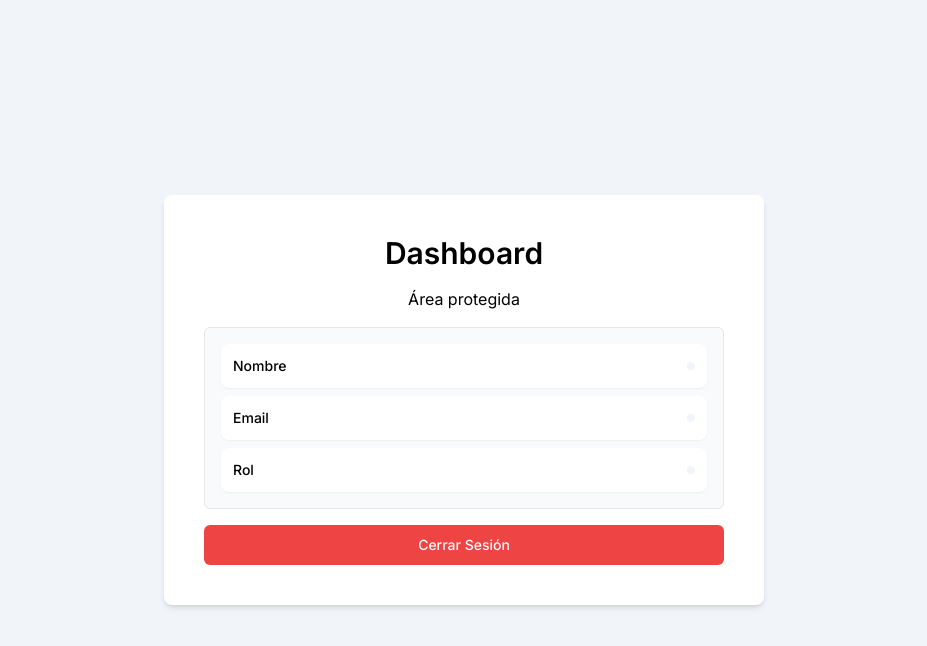
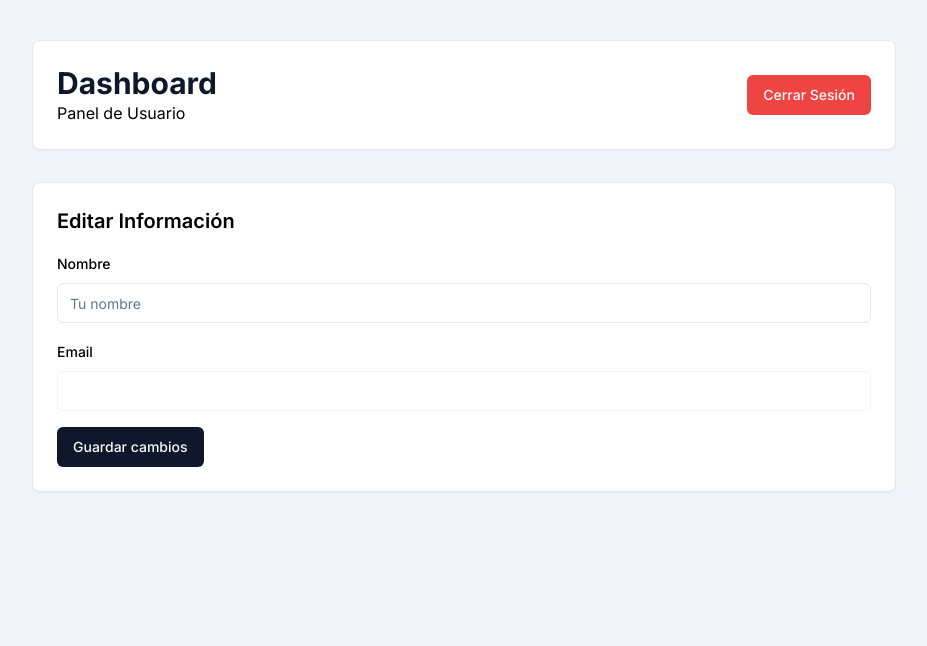
Before and after one commit to alexxmihai24/Trabajo_tema7, a Next.js app: page /dashboard in a window 1280 px wide. Shown: the top 646 px of the page, without its empty margins (176-1103 px from the left). Built offline with nearby package versions, Linux system fonts and the light colour scheme; no server answers.

Commit message:
Feat: Add Dashboard, Admin Panel, User Info editing, and Discord login

```diff
--- /dev/null
+++ b/src/actions/admin-actions.js
@@ -0,0 +1,39 @@
+"use server";
+
+import { db } from "@/src/lib/prisma";
+import { revalidatePath } from "next/cache";
+import { auth } from "@/src/auth";
+
+// Helper function to check admin role
+async function checkAdmin() {
+    const session = await auth();
+    if (session?.user?.role !== "ADMIN") {
+        throw new Error("No autorizado");
+    }
+    return session;
+}
+
+export async function deleteUser(userId) {
+    try {
+        await checkAdmin();
+        await db.user.delete({ where: { id: userId } });
+        revalidatePath("/dashboard");
+        return { success: "Usuario eliminado" };
+    } catch (error) {
+        return { error: "Error al eliminar usuario" };
+    }
+}
+
+export async function toggleUserActive(userId, currentStatus) {
+    try {
+        await checkAdmin();
+        await db.user.update({
+            where: { id: userId },
+            data: { active: !currentStatus },
+        });
+        revalidatePath("/dashboard");
+        return { success: "Estado actualizado" };
+    } catch (error) {
+        return { error: "Error al actualizar estado" };
+    }
+}
--- /dev/null
+++ b/src/actions/user-actions.js
@@ -0,0 +1,31 @@
+"use server";
+
+import { auth } from "@/src/auth";
+import { db } from "@/src/lib/prisma";
+import { revalidatePath } from "next/cache";
+
+export async function updateUserInfo(formData) {
+    const session = await auth();
+
+    if (!session) {
+        return { error: "No autorizado" };
+    }
+
+    const name = formData.get("name");
+
+    if (!name) {
+        return { error: "El nombre es obligatorio" };
+    }
+
+    try {
+        await db.user.update({
+            where: { id: session.user.id },
+            data: { name },
+        });
+
+        revalidatePath("/dashboard");
+        return { success: "Información actualizada" };
+    } catch (error) {
+        return { error: "Error al actualizar la información" };
+    }
+}
--- a/src/app/dashboard/page.jsx
+++ b/src/app/dashboard/page.jsx
@@ -1,45 +1,40 @@
 import { auth, signOut } from "@/src/auth";
 import { Button } from "@/src/components/ui/button";
+import { UserInfo } from "@/src/components/dashboard/user-info";
+import { AdminPanel } from "@/src/components/dashboard/admin-panel";
 
 const DashboardPage = async () => {
     const session = await auth();
 
     return (
-        <div className="flex flex-col items-center justify-center min-h-screen bg-slate-100">
-            <div className="bg-white p-10 rounded-lg shadow-md w-[600px] flex flex-col gap-y-4">
-                <div className="flex flex-col items-center gap-y-4">
-                    <h1 className="text-3xl font-semibold">Dashboard</h1>
-                    <p className="text-muted-foreground">Área protegida</p>
-                </div>
-                <div className="flex flex-col gap-y-2 p-4 border rounded-md bg-slate-50">
-                    <div className="flex flex-row justify-between items-center shadow-sm p-3 bg-white rounded-lg">
-                        <p className="text-sm font-medium">Nombre</p>
-                        <p className="truncate text-xs max-w-[180px] font-mono p-1 bg-slate-100 rounded-md">
-                            {session?.user?.name}
-                        </p>
+        <div className="flex flex-col items-center min-h-screen bg-slate-100 py-10">
+            <div className="w-full max-w-4xl space-y-8 px-4">
+                {/* Header */}
+                <div className="bg-white p-6 rounded-lg shadow-sm border flex justify-between items-center">
+                    <div>
+                        <h1 className="text-3xl font-bold text-slate-900">Dashboard</h1>
+                        <p className="text-muted-foreground">{session?.user?.role === "ADMIN" ? "Panel de Administrador" : "Panel de Usuario"}</p>
                     </div>
-                    <div className="flex flex-row justify-between items-center shadow-sm p-3 bg-white rounded-lg">
-                        <p className="text-sm font-medium">Email</p>
-                        <p className="truncate text-xs max-w-[180px] font-mono p-1 bg-slate-100 rounded-md">
-                            {session?.user?.email}
-                        </p>
-                    </div>
-                    <div className="flex flex-row justify-between items-center shadow-sm p-3 bg-white rounded-lg">
-                        <p className="text-sm font-medium">Rol</p>
-                        <p className="truncate text-xs max-w-[180px] font-mono p-1 bg-slate-100 rounded-md">
-                            {session?.user?.role}
-                        </p>
-                    </div>
+                    <form action={async () => {
+                        "use server";
+                        await signOut({ redirectTo: "/" });
+                    }}>
+                        <Button type="submit" variant="destructive">
+                            Cerrar Sesión
+                        </Button>
+                    </form>
                 </div>
 
-                <form action={async () => {
-                    "use server";
-                    await signOut();
-                }}>
-                    <Button type="submit" variant="destructive" className="w-full">
-                        Cerrar Sesión
-                    </Button>
-                </form>
+                {/* Main Content */}
+                <div className="grid grid-cols-1 gap-6">
+                    {/* User Info (Visible for ALL) */}
+                    <UserInfo user={session?.user} />
+
+                    {/* Admin Panel (Visible ONLY for ADMIN) */}
+                    {session?.user?.role === "ADMIN" && (
+                        <AdminPanel />
+                    )}
+                </div>
             </div>
         </div>
     );
--- a/src/auth.js
+++ b/src/auth.js
@@ -4,6 +4,7 @@ import { db } from "@/src/lib/prisma";
 import { authConfig } from "@/src/auth.config";
 import GitHub from "next-auth/providers/github";
 import Google from "next-auth/providers/google";
+import Discord from "next-auth/providers/discord";
 import Credentials from "next-auth/providers/credentials";
 import bcrypt from "bcryptjs";
 
@@ -14,6 +15,7 @@ export const { handlers, auth, signIn, signOut } = NextAuth({
     providers: [
         GitHub,
         Google,
+        Discord,
         Credentials({
             async authorize(credentials) {
                 if (!credentials?.email || !credentials?.password) return null;
--- a/src/components/auth/social.jsx
+++ b/src/components/auth/social.jsx
@@ -26,6 +26,15 @@ export const Social = () => {
                 <Github className="h-5 w-5 mr-2" />
                 Github
             </Button>
+            <Button
+                size="lg"
+                className="w-full"
+                variant="outline"
+                onClick={() => socialLogin("discord")}
+            >
+                <span className="mr-2">D</span>
+                Discord
+            </Button>
         </div>
     );
 };
--- /dev/null
+++ b/src/components/dashboard/admin-panel.jsx
@@ -0,0 +1,60 @@
+import { db } from "@/src/lib/prisma";
+import { Button } from "@/src/components/ui/button";
+import { deleteUser, toggleUserActive } from "@/src/actions/admin-actions";
+
+export async function AdminPanel() {
+    const users = await db.user.findMany({
+        orderBy: { name: 'asc' },
+    });
+
+    return (
+        <div className="bg-white p-6 rounded-lg shadow-sm border space-y-4 w-full">
+            <h2 className="text-xl font-semibold">Panel de Administración</h2>
+            <div className="overflow-x-auto">
+                <table className="w-full text-sm text-left border rounded-md">
+                    <thead className="bg-slate-50 text-xs uppercase text-slate-700">
+                        <tr>
+                            <th className="px-4 py-3">Nombre</th>
+                            <th className="px-4 py-3">Email</th>
+                            <th className="px-4 py-3">Rol</th>
+                            <th className="px-4 py-3">Estado</th>
+                            <th className="px-4 py-3">Acciones</th>
+                        </tr>
+                    </thead>
+                    <tbody>
+                        {users.map((user) => (
+                            <tr key={user.id} className="border-b last:border-0 hover:bg-slate-50 transition-colors">
+                                <td className="px-4 py-3 font-medium">{user.name}</td>
+                                <td className="px-4 py-3">{user.email}</td>
+                                <td className="px-4 py-3">{user.role}</td>
+                                <td className="px-4 py-3">
+                                    <span className={`px-2 py-1 rounded-full text-xs font-medium ${user.active ? 'bg-green-100 text-green-800' : 'bg-red-100 text-red-800'}`}>
+                                        {user.active ? 'Activo' : 'Inactivo'}
+                                    </span>
+                                </td>
+                                <td className="px-4 py-3 flex gap-2">
+                                    <form action={async () => {
+                                        "use server";
+                                        await toggleUserActive(user.id, user.active);
+                                    }}>
+                                        <Button size="sm" variant="outline" className="h-8 text-xs">
+                                            {user.active ? 'Desactivar' : 'Activar'}
+                                        </Button>
+                                    </form>
+                                    <form action={async () => {
+                                        "use server";
+                                        await deleteUser(user.id);
+                                    }}>
+                                        <Button size="sm" variant="destructive" className="h-8 text-xs">
+                                            Eliminar
+                                        </Button>
+                                    </form>
+                                </td>
+                            </tr>
+                        ))}
+                    </tbody>
+                </table>
+            </div>
+        </div>
+    );
+}
--- /dev/null
+++ b/src/components/dashboard/user-info.jsx
@@ -0,0 +1,65 @@
+"use client";
+
+import { useTransition, useState } from "react";
+import { Button } from "@/src/components/ui/button";
+import { Input } from "@/src/components/ui/input";
+import { Label } from "@/src/components/ui/label";
+import { updateUserInfo } from "@/src/actions/user-actions";
+
+export const UserInfo = ({ user }) => {
+    const [isPending, startTransition] = useTransition();
+    const [error, setError] = useState("");
+    const [success, setSuccess] = useState("");
+
+    const handleSubmit = (formData) => {
+        setError("");
+        setSuccess("");
+
+        startTransition(() => {
+            updateUserInfo(formData)
+                .then((data) => {
+                    if (data?.error) {
+                        setError(data.error);
+                    }
+                    if (data?.success) {
+                        setSuccess(data.success);
+                    }
+                })
+                .catch(() => setError("Algo salió mal"));
+        });
+    };
+
+    return (
+        <div className="bg-white p-6 rounded-lg shadow-sm border space-y-4">
+            <h2 className="text-xl font-semibold">Editar Información</h2>
+            <form action={handleSubmit} className="space-y-4">
+                <div className="space-y-2">
+                    <Label htmlFor="name">Nombre</Label>
+                    <Input
+                        id="name"
+                        name="name"
+                        placeholder="Tu nombre"
+                        defaultValue={user?.name}
+                        disabled={isPending}
+                    />
+                </div>
+                {/* Email is typically read-only or requires re-verification */}
+                <div className="space-y-2">
+                    <Label>Email</Label>
+                    <Input
+                        disabled
+                        defaultValue={user?.email}
+                        className="bg-slate-100"
+                    />
+                </div>
+
+                {error && <p className="text-sm text-destructive">{error}</p>}
+                {success && <p className="text-sm text-green-600">{success}</p>}
+
+                <Button type="submit" disabled={isPending}>
+                    Guardar cambios
+                </Button>
+            </form>
+        </div>
+    );
+};
```
